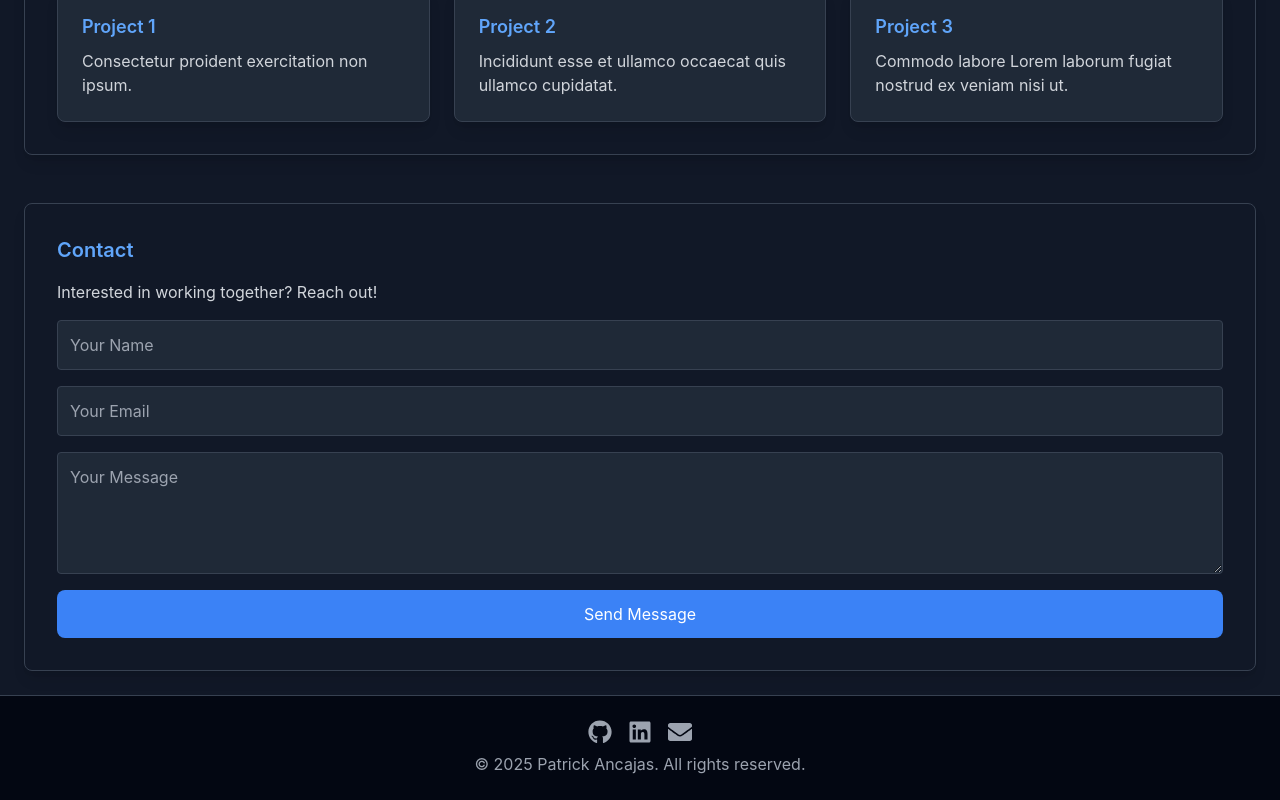
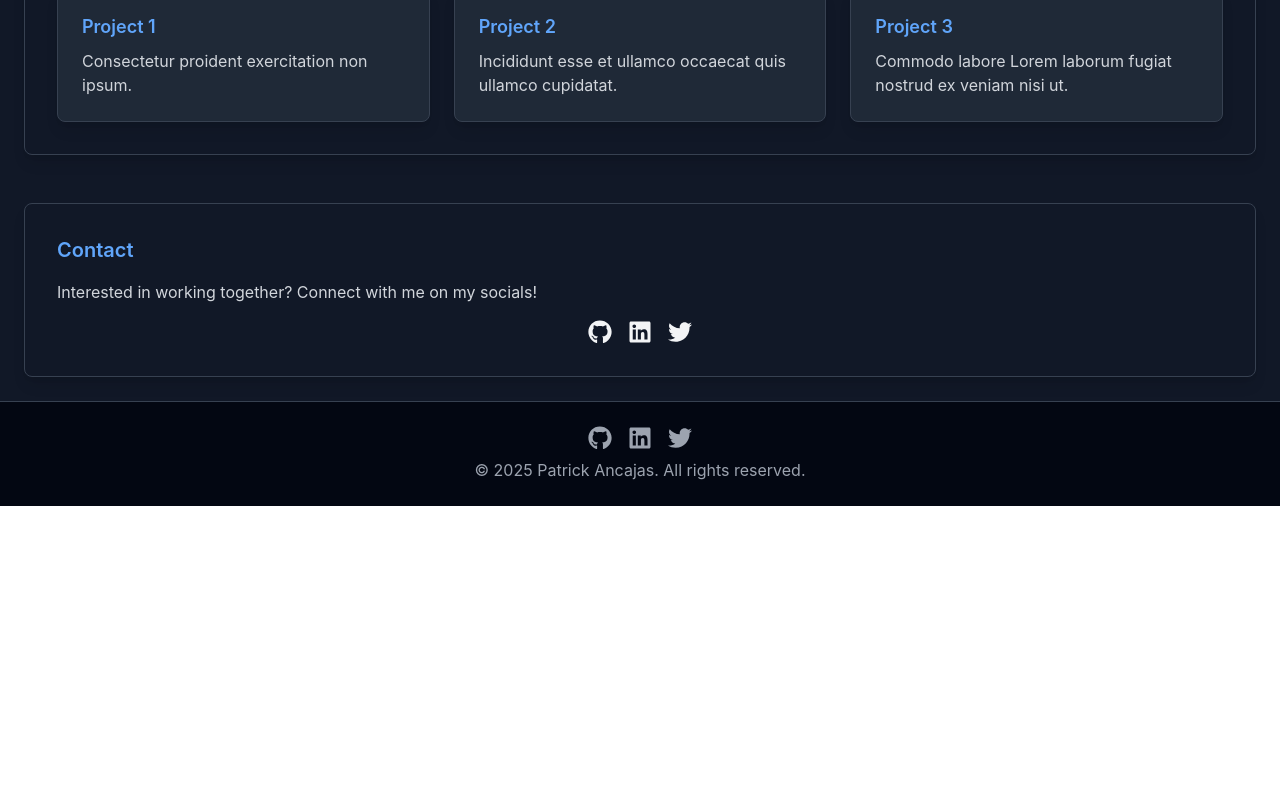
Before and after one commit to JohnPatrickAncajas/portfolio, a Next.js app: page / in a window 1280 px wide. Shown: the part 934-1734 px from the top of the page. After the commit the page ends 1440 px from the top, so only its background shows below. Built offline with nearby package versions, Linux system fonts and the light colour scheme.

Commit message:
Version 0.12

```diff
--- a/src/app/page.js
+++ b/src/app/page.js
@@ -1,4 +1,4 @@
-import { FaHtml5, FaCss3Alt, FaJs, FaReact, FaBootstrap, FaGithub, FaLinkedin, FaEnvelope } from "react-icons/fa";
+import { FaHtml5, FaCss3Alt, FaJs, FaReact, FaBootstrap, FaGithub, FaTwitter, FaLinkedin} from "react-icons/fa";
 import { TbBrandNextjs, TbBrandTailwind } from "react-icons/tb";
 
 export default function Home() {
@@ -78,22 +78,22 @@ export default function Home() {
         </section>
 
         <section id="contact" className="bg-gray-850 p-8 rounded-lg shadow-lg border border-gray-700 mt-12">
-          <h2 className="text-xl font-semibold text-blue-400 mb-4">Contact</h2>
-          <p className="text-gray-300 mb-4">Interested in working together? Reach out!</p>
-          <form className="flex flex-col gap-4">
-            <input type="text" placeholder="Your Name" className="p-3 rounded bg-gray-800 border border-gray-700 focus:border-blue-400" />
-            <input type="email" placeholder="Your Email" className="p-3 rounded bg-gray-800 border border-gray-700 focus:border-blue-400" />
-            <textarea placeholder="Your Message" rows="4" className="p-3 rounded bg-gray-800 border border-gray-700 focus:border-blue-400"></textarea>
-            <button type="submit" className="p-3 bg-blue-500 rounded-lg text-white hover:bg-blue-600">Send Message</button>
-          </form>
-        </section>
+  <h2 className="text-xl font-semibold text-blue-400 mb-4">Contact</h2>
+  <p className="text-gray-300 mb-4">Interested in working together? Connect with me on my socials!</p>
+  <div className="flex justify-center gap-4">
+    <a href="https://github.com/JohnPatrickAncajas" className="hover:text-blue-400 transition-colors"><FaGithub size={24} /></a>
+    <a href="https://www.linkedin.com/in/john-patrick-ancajas-2b808828a" className="hover:text-blue-400 transition-colors"><FaLinkedin size={24} /></a>
+    <a href="https://x.com/_PatrickAncajas" className="hover:text-blue-400 transition-colors"><FaTwitter size={24} /></a>
+  </div>
+</section>
+
       </main>
 
       <footer className="bg-gray-950 text-gray-400 text-center p-6 border-t border-gray-700">
         <div className="flex justify-center gap-4">
           <a href="https://github.com/JohnPatrickAncajas" className="hover:text-blue-400 transition-colors"><FaGithub size={24} /></a>
           <a href="https://www.linkedin.com/in/john-patrick-ancajas-2b808828a" className="hover:text-blue-400 transition-colors"><FaLinkedin size={24} /></a>
-          <a href="mailto:your.email@example.com" className="hover:text-blue-400 transition-colors"><FaEnvelope size={24} /></a>
+          <a href="mailto:your.email@example.com" className="hover:text-blue-400 transition-colors"><FaTwitter size={24} /></a>
         </div>
         <p className="mt-2">© 2025 Patrick Ancajas. All rights reserved.</p>
       </footer>
```
